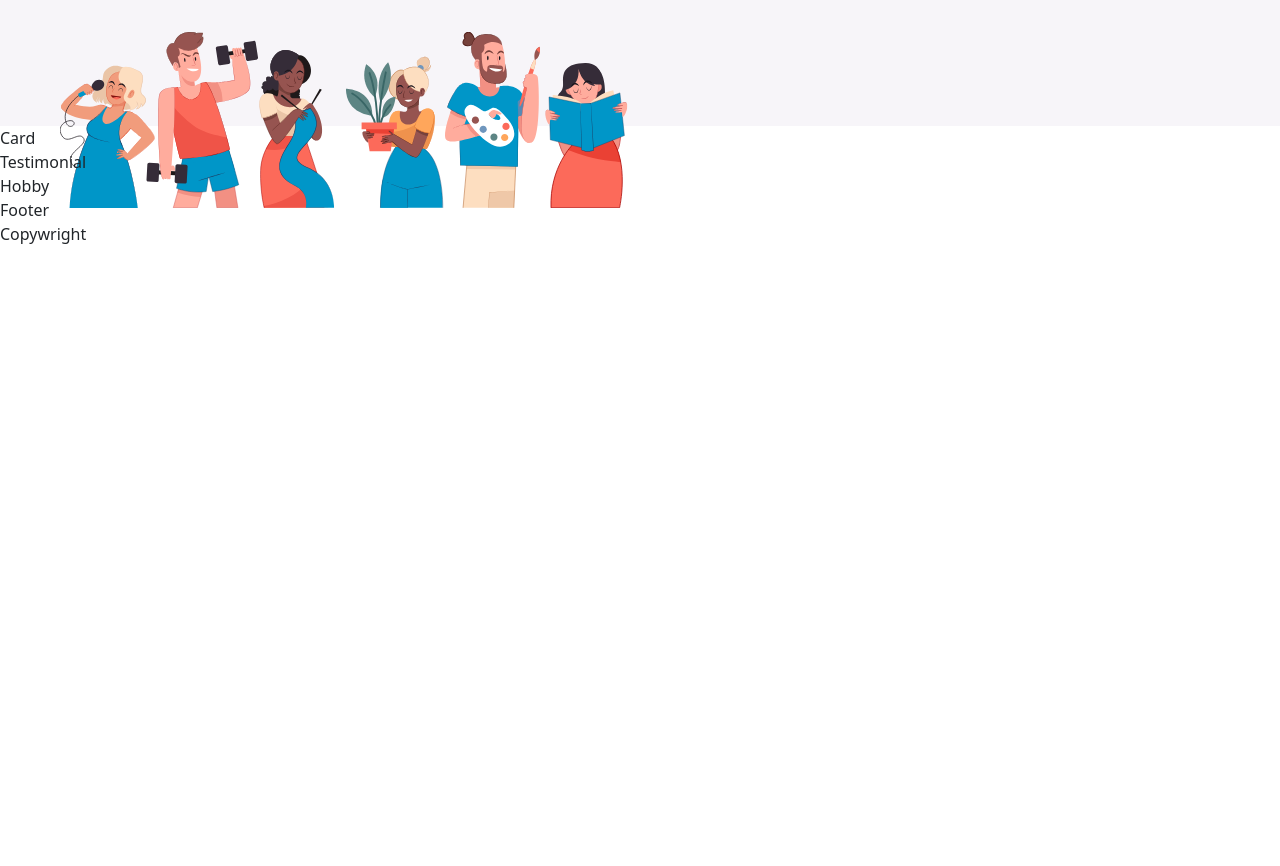
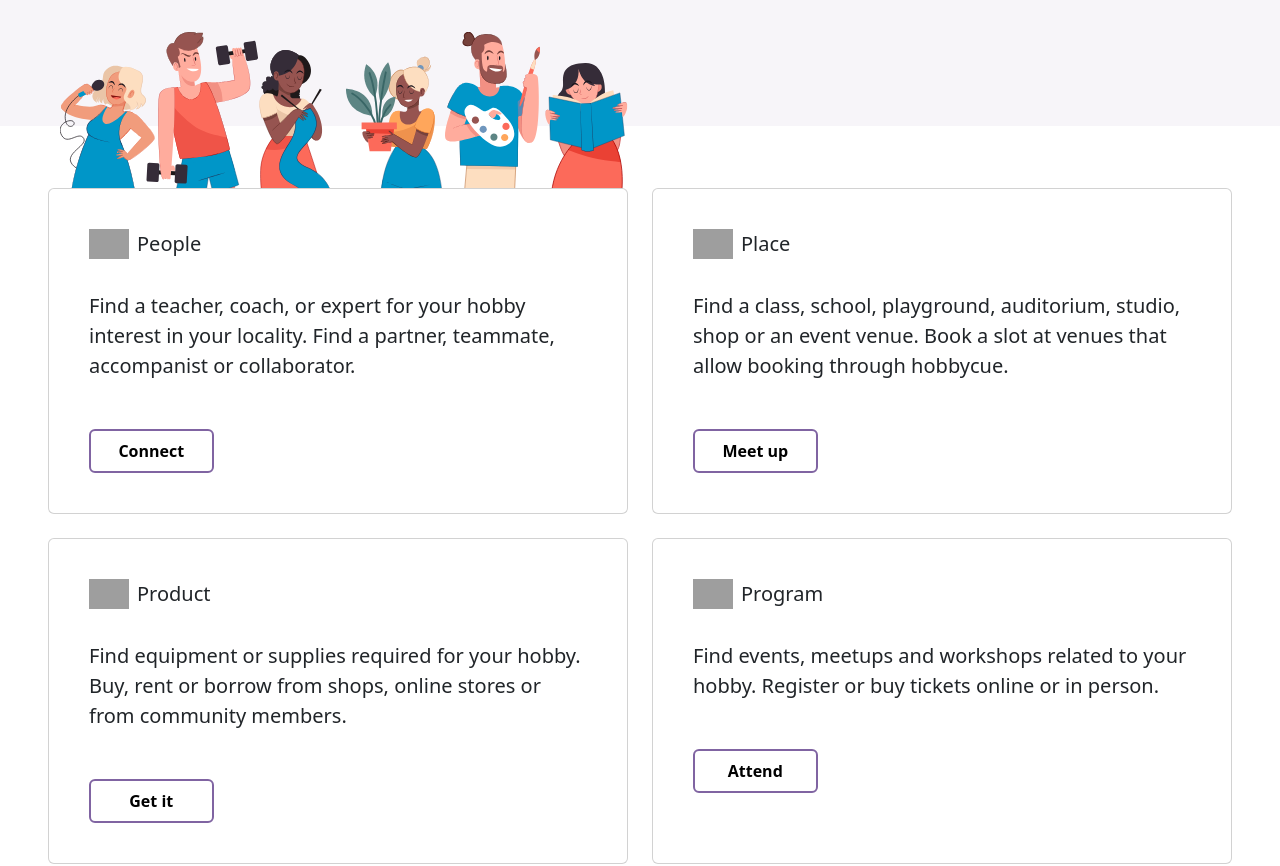
Before and after one commit to nasimrifat101/HobbyCue-JobTask, a React (Vite) app: page / in a window 1280 px wide. Shown: the part 760-1626 px from the top of the page. Before the commit the page ends 1006 px from the top, so only its background shows below. Built offline with nearby package versions, Linux system fonts and the light colour scheme; grey boxes are pictures that could not be loaded.

Commit message:
Cards section is compplete

```diff
--- a/package.json
+++ b/package.json
@@ -10,6 +10,7 @@
     "preview": "vite preview"
   },
   "dependencies": {
+    "axios": "^1.6.8",
     "bootstrap": "^5.3.3",
     "localforage": "^1.10.0",
     "match-sorter": "^6.3.4",
--- a/public/json.json
+++ b/public/json.json
@@ -24,7 +24,7 @@
         "id": 4,
         "icon": "https://i.postimg.cc/kGj4MQR1/event-available-black-24dp-2.png",
         "title": "Program",
-        "desc": "Find events, meetups and workshops related to your hobby.  Register or buy tickets online.",
+        "desc": "Find events, meetups and workshops related to your hobby.  Register or buy tickets online or in person.",
         "btn": "Attend"
     }
 ]
--- a/src/Components/Cards.jsx
+++ b/src/Components/Cards.jsx
@@ -1,8 +1,43 @@
+import axios from "axios";
+import { useEffect, useState } from "react";
+import { Button } from "react-bootstrap";
 
 const Cards = () => {
+    const [json, setJson] = useState([]);
+
+    useEffect(() => {
+        axios.get('/public/json.json')
+            .then(res => {
+                setJson(res.data);
+            })
+            .catch(error => {
+                console.error('Error fetching JSON data:', error);
+            });
+    }, []);
+
     return (
-        <div className="mx-5">
-            {/* four cards two grid layout */}
+        <div className="vh-100 d-flex justify-content-center align-items-center">
+            <div className="mx-5">
+                <div className="row row-cols-1 row-cols-md-2 g-4">
+                    {json.map(card => (
+                        <div key={card.id} className="col">
+                            <div className="card h-100 p-4">
+                                <div className="d-flex align-items-center px-3 pt-3">
+                                    <img src={card.icon} alt={card.title} style={{ width: "40px" }} />
+                                    <h5 className="card-title ms-2 mb-0">{card.title}</h5>
+                                </div>
+                                <div className="card-body">
+                                    <p className="card-text fs-5 my-3">{card.desc}</p>
+                                    <Button className="w-25 border-2 borderr p-2 text-black fw-bold d-flex justify-content-start align-items-center mt-5" variant="outline-light">
+
+                                        <span className="flex-grow-1 text-center">{card.btn}</span>
+                                    </Button>
+                                </div>
+                            </div>
+                        </div>
+                    ))}
+                </div>
+            </div>
         </div>
     );
 };
```
Also changed, not shown: 1 other file (tests, documents, lock files or other folders).
